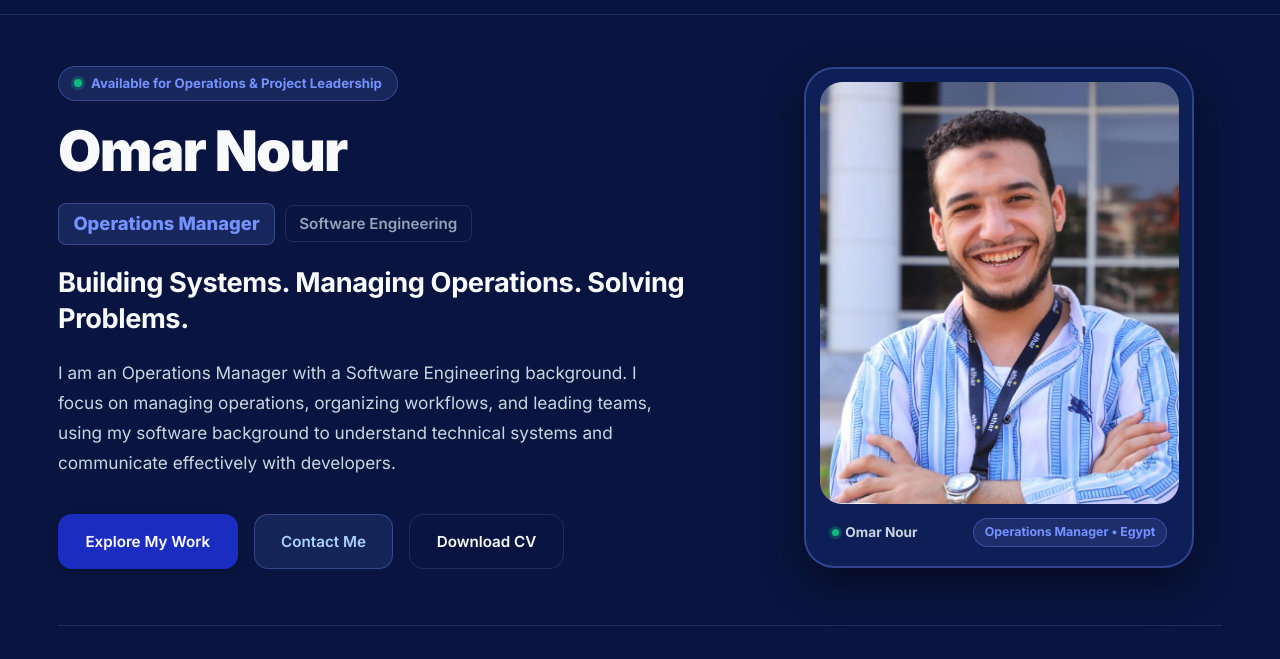
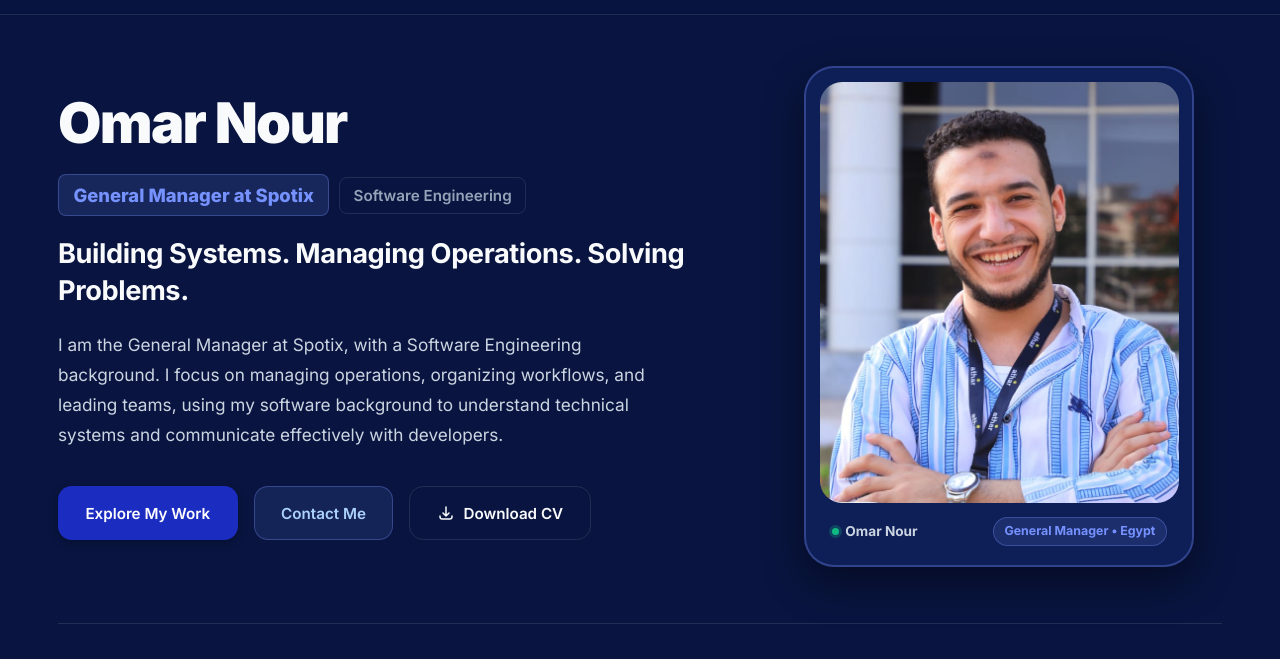
Before and after one commit to OmarNour9903/omar-nour-portfolio, a plain HTML site: page index.html in a window 1280 px wide. Shown: the part 62-721 px from the top of the page. Drawn offline with Linux system fonts and the light colour scheme.

Commit message:
Phase 1 fixes: CV file, General Manager title, compressed images
- Add CV PDF at assets/docs/Omar_Nour_CV.pdf and keep the download icon on the CV button
- Update title, meta, hero, footer and translations to "General Manager at Spotix"
- Remove the "Available for Operations & Project Leadership" hero badge
- Convert project screenshots to WebP (4.6MB -> ~116KB) and move images to assets/images
- Use an absolute og:image URL, add og:url and canonical
- Untrack .DS_Store and add .gitignore

Co-Authored-By: Claude Opus 5.5 <noreply@anthropic.com>
Claude-Session: https://claude.ai/code/session_01HxWEsyJeTGBkuv4W54FFRt

```diff
--- a/experience.html
+++ b/experience.html
@@ -6,20 +6,20 @@
   <meta name="viewport" content="width=device-width, initial-scale=1.0">
   <title data-i18n="experiencePageTitle">Experience | Omar Nour</title>
   <meta name="description"
-    content="Complete career history and professional experience timeline of Omar Nour — Operations Manager with a Software Engineering background.">
+    content="Complete career history and professional experience timeline of Omar Nour, General Manager at Spotix, with a Software Engineering background.">
   <meta name="keywords"
-    content="Omar Nour, Experience, Career Timeline, Operations Manager, General Manager, Project Management, Spotix, Porto Group, 4Geeks">
+    content="Omar Nour, Experience, Career Timeline, General Manager, Project Management, Spotix, Porto Group, 4Geeks">
   <meta name="author" content="Omar Nour">
 
   <!-- Open Graph / Social Media Meta -->
   <meta property="og:type" content="website">
   <meta property="og:title" content="Experience | Omar Nour">
   <meta property="og:description"
-    content="Complete career history and professional experience timeline of Omar Nour — Operations Manager with a Software Engineering background.">
-  <meta property="og:image" content="./IMG-20250920-WA0007.jpg">
+    content="Complete career history and professional experience timeline of Omar Nour, General Manager at Spotix, with a Software Engineering background.">
+  <meta property="og:image" content="https://omarnour9903.github.io/omar-nour-portfolio/assets/images/omar-nour.jpg">
 
   <!-- Favicon -->
-  <link rel="icon" type="image/jpeg" href="./IMG-20250920-WA0007.jpg">
+  <link rel="icon" type="image/jpeg" href="./assets/images/omar-nour.jpg">
 
   <!-- Immediate Theme & Direction Init -->
   <script>
@@ -424,7 +424,7 @@
       <div class="footer-info">
         <span class="footer-name">Omar Nour</span>
         <span class="footer-divider">•</span>
-        <span class="footer-role" data-i18n="footerRole">Operations Manager</span>
+        <span class="footer-role" data-i18n="footerRole">General Manager at Spotix</span>
       </div>
       <div class="footer-links">
         <a href="https://www.linkedin.com/in/omar-a-nour-52382b329/" target="_blank" rel="noopener noreferrer"
--- a/index.html
+++ b/index.html
@@ -4,22 +4,24 @@
 <head>
   <meta charset="UTF-8">
   <meta name="viewport" content="width=device-width, initial-scale=1.0">
-  <title data-i18n="homePageTitle">Omar Nour | Operations Manager & Software Background</title>
+  <title data-i18n="homePageTitle">Omar Nour | General Manager at Spotix</title>
   <meta name="description"
-    content="Personal portfolio of Omar Nour — Operations Manager with a Software Engineering background, building toward Technical Project Management.">
+    content="Omar Nour, General Manager at Spotix. Business operations and management, with a background in Management Information Systems and software development.">
   <meta name="keywords"
-    content="Omar Nour, Operations Manager, Software Engineering, Technical Project Manager, Business Operations, Systems, Egypt">
+    content="Omar Nour, General Manager, Spotix, Operations Management, Software Engineering, Technical Project Manager, Business Operations, Systems, Egypt">
   <meta name="author" content="Omar Nour">
 
   <!-- Open Graph / Social Media Meta -->
   <meta property="og:type" content="website">
-  <meta property="og:title" content="Omar Nour | Building Systems. Managing Operations. Solving Problems.">
+  <meta property="og:title" content="Omar Nour | General Manager at Spotix">
+  <meta property="og:url" content="https://omarnour9903.github.io/omar-nour-portfolio/">
+  <link rel="canonical" href="https://omarnour9903.github.io/omar-nour-portfolio/">
   <meta property="og:description"
-    content="Operations Manager with a Software Engineering background, building toward Technical Project Management.">
-  <meta property="og:image" content="./IMG-20250920-WA0007.jpg">
+    content="Omar Nour, General Manager at Spotix. Business operations and management, with a background in Management Information Systems and software development.">
+  <meta property="og:image" content="https://omarnour9903.github.io/omar-nour-portfolio/assets/images/omar-nour.jpg">
 
   <!-- Favicon -->
-  <link rel="icon" type="image/jpeg" href="./IMG-20250920-WA0007.jpg">
+  <link rel="icon" type="image/jpeg" href="./assets/images/omar-nour.jpg">
 
   <!-- Immediate Theme & Direction Init -->
   <script>
@@ -113,17 +115,12 @@
       <div class="hero-grid">
         <div class="hero-content">
           <!-- Availability Status -->
-          <div class="hero-status-pill">
-            <span class="status-pulse-dot"></span>
-            <span data-i18n="heroStatus">Available for Operations & Project Leadership</span>
-          </div>
-
           <div class="hero-title-group">
             <h1 class="hero-name" data-i18n="heroTitle">Omar Nour</h1>
           </div>
 
           <div class="hero-role-badges">
-            <span class="hero-role-primary" data-i18n="heroSubtitle">Operations Manager</span>
+            <span class="hero-role-primary" data-i18n="heroSubtitle">General Manager at Spotix</span>
             <span class="hero-role-tech" data-i18n="heroBadgeTech">Software Engineering Background</span>
           </div>
 
@@ -131,7 +128,7 @@
           </h2>
 
           <p class="hero-paragraph" data-i18n="heroParagraph">
-            I am an Operations Manager with a Software Engineering background. I focus on managing operations,
+            I am the General Manager at Spotix, with a Software Engineering background. I focus on managing operations,
             organizing workflows, and leading teams, using my software background to understand technical systems and
             communicate effectively with developers.
           </p>
@@ -139,12 +136,12 @@
           <div class="hero-ctas">
             <a href="projects.html" class="btn btn-primary" data-i18n="btnExplore">Explore My Work</a>
             <a href="#contact" class="btn btn-secondary" data-i18n="btnContact">Contact Me</a>
-            <a href="assets/docs/Omar_Nour_CV.pdf" download class="btn btn-outline" data-i18n="btnCV">
+            <a href="assets/docs/Omar_Nour_CV.pdf" download class="btn btn-outline">
               <svg width="18" height="18" fill="none" stroke="currentColor" viewBox="0 0 24 24">
                 <path stroke-linecap="round" stroke-linejoin="round" stroke-width="2"
                   d="M4 16v1a3 3 0 003 3h10a3 3 0 003-3v-1m-4-4l-4 4m0 0l-4-4m4 4V4" />
               </svg>
-              <span>Download CV</span>
+              <span data-i18n="btnCV">Download CV</span>
             </a>
           </div>
         </div>
@@ -152,14 +149,14 @@
         <div class="hero-image-wrapper">
           <div class="hero-portrait-card">
             <div class="hero-portrait-container">
-              <img src="IMG-20250920-WA0007.jpg" alt="Omar Nour — Operations Manager" class="hero-portrait-img">
+              <img src="assets/images/omar-nour.jpg" alt="Omar Nour, General Manager at Spotix" class="hero-portrait-img">
             </div>
             <div class="hero-portrait-footer">
               <span class="hero-portrait-meta">
                 <span class="status-pulse-dot" style="width: 7px; height: 7px;"></span>
                 <span>Omar Nour</span>
               </span>
-              <span class="hero-portrait-badge" data-i18n="heroPhotoBadge">Operations Manager • Egypt</span>
+              <span class="hero-portrait-badge" data-i18n="heroPhotoBadge">General Manager • Egypt</span>
             </div>
           </div>
         </div>
@@ -194,7 +191,7 @@
     <div class="container">
       <div class="section-header">
         <h2 data-i18n="aboutSectionTitle">About Me</h2>
-        <p class="section-subtitle" data-i18n="aboutTagline">Operations Manager with a Software Engineering background,
+        <p class="section-subtitle" data-i18n="aboutTagline">General Manager at Spotix with a Software Engineering background,
           building toward Technical Project Management</p>
       </div>
 
@@ -234,7 +231,7 @@
               <span class="story-num">03</span>
               <div class="story-body">
                 <p data-i18n="aboutP3">
-                  I am currently growing as an Operations Manager while developing stronger Project Management
+                  I am currently growing as a General Manager while developing stronger Project Management
                   knowledge. My
                   long-term direction is Technical Project Management—where I can understand business needs, communicate
                   with
@@ -661,7 +658,7 @@
       <div class="footer-info">
         <span class="footer-name">Omar Nour</span>
         <span class="footer-divider">•</span>
-        <span class="footer-role" data-i18n="footerRole">Operations Manager</span>
+        <span class="footer-role" data-i18n="footerRole">General Manager at Spotix</span>
       </div>
       <div class="footer-links">
         <a href="https://www.linkedin.com/in/omar-a-nour-52382b329/" target="_blank" rel="noopener noreferrer"
--- a/js/main.js
+++ b/js/main.js
@@ -1,6 +1,6 @@
 /**
  * Omar Nour — Personal Professional Portfolio
- * Core Positioning: Operations Manager with a Software Engineering Background,
+ * Core Positioning: General Manager at Spotix with a Software Engineering Background,
  * building toward Technical Project Management.
  */
 
@@ -19,15 +19,14 @@ const translations = {
 
     // Hero Section
     heroTitle: "Omar Nour",
-    heroSubtitle: "Operations Manager",
+    heroSubtitle: "General Manager at Spotix",
     heroBadgeTech: "Software Engineering",
     heroHeadline: "Building Systems. Managing Operations. Solving Problems.",
-    heroParagraph: "I am an Operations Manager with a Software Engineering background. I focus on managing operations, organizing workflows, and leading teams, using my software background to understand technical systems and communicate effectively with developers.",
+    heroParagraph: "I am the General Manager at Spotix, with a Software Engineering background. I focus on managing operations, organizing workflows, and leading teams, using my software background to understand technical systems and communicate effectively with developers.",
     btnExplore: "Explore My Work",
     btnContact: "Contact Me",
     btnCV: "Download CV",
-    heroStatus: "Available for Operations & Project Leadership",
-    heroPhotoBadge: "Operations Manager • Egypt",
+    heroPhotoBadge: "General Manager • Egypt",
     heroSnapshotFocus: "Operations Management",
     heroSnapshotFocusLabel: "Primary Practice",
     heroSnapshotTech: "Software Engineering",
@@ -39,11 +38,11 @@ const translations = {
 
     // About Me Section
     aboutSectionTitle: "About Me",
-    aboutTagline: "Operations Manager with a Software Engineering background, building toward Technical Project Management",
+    aboutTagline: "General Manager at Spotix with a Software Engineering background, building toward Technical Project Management",
     aboutQuote: "“Operations succeed when systems are clear, teams are empowered, and technology eliminates friction.”",
     aboutP1: "I work primarily in Operations Management. Over time, I built practical experience across managing operations, teams, logistics, sales operations, process development, business management, and software development.",
     aboutP2: "My software engineering background gives me an understanding of how code is written, how software projects are built, and how technical teams operate. This helps me bridge daily business execution with technical requirements.",
-    aboutP3: "I am currently growing as an Operations Manager while developing stronger Project Management knowledge. My long-term direction is Technical Project Management—where I can understand business needs, communicate with developers, and help manage project execution from requirements to delivery.",
+    aboutP3: "I am currently growing as a General Manager while developing stronger Project Management knowledge. My long-term direction is Technical Project Management—where I can understand business needs, communicate with developers, and help manage project execution from requirements to delivery.",
     aboutBadge1Title: "Primary Focus",
     aboutBadge1Val: "Operations Management",
     aboutBadge2Title: "Technical Background",
@@ -320,10 +319,10 @@ const translations = {
     contactLocationVal: "Egypt",
     contactSocialsLabel: "Links",
 
-    footerRole: "Operations Manager",
+    footerRole: "General Manager at Spotix",
     footerRights: "Omar Nour. All rights reserved.",
     whatsappAria: "Chat on WhatsApp",
-    homePageTitle: "Omar Nour | Operations Manager & Software Background",
+    homePageTitle: "Omar Nour | General Manager at Spotix",
     projectsPageTitle: "Projects | Omar Nour",
     experiencePageTitle: "Experience | Omar Nour"
   },
@@ -342,15 +341,14 @@ const translations = {
 
     // Hero Section
     heroTitle: "عمر نور",
-    heroSubtitle: "إداري عمليات (Operations Manager)",
+    heroSubtitle: "المدير العام في Spotix",
     heroBadgeTech: "خلفية في هندسة البرمجيات",
     heroHeadline: "بناء الأنظمة. إدارة العمليات. حل المشكلات.",
-    heroParagraph: "أنا إداري عمليات بخلفية في هندسة البرمجيات. أركز على إدارة العمليات وتنظيم مسارات العمل وقيادة الفرق، مستفيداً من خلفيتي البرمجية لفهم الأنظمة التقنية والتواصل الفعّال مع المطورين.",
+    heroParagraph: "أنا المدير العام في Spotix، بخلفية في هندسة البرمجيات. أركز على إدارة العمليات وتنظيم مسارات العمل وقيادة الفرق، مستفيداً من خلفيتي البرمجية لفهم الأنظمة التقنية والتواصل الفعّال مع المطورين.",
     btnExplore: "استكشف أعمالي",
     btnContact: "تواصل معي",
     btnCV: "تحميل السيرة الذاتية",
-    heroStatus: "متاح لقيادة العمليات والمشروعات التقنية",
-    heroPhotoBadge: "إداري عمليات • مصر",
+    heroPhotoBadge: "مدير عام • مصر",
     heroSnapshotFocus: "إدارة العمليات",
     heroSnapshotFocusLabel: "المجال الأساسي",
     heroSnapshotTech: "هندسة البرمجيات",
@@ -362,11 +360,11 @@ const translations = {
 
     // About Me Section
     aboutSectionTitle: "عن عمر نور",
-    aboutTagline: "إداري عمليات بخلفية في هندسة البرمجيات، يتطور نحو إدارة المشروعات التقنية",
+    aboutTagline: "المدير العام في Spotix بخلفية في هندسة البرمجيات، يتطور نحو إدارة المشروعات التقنية",
     aboutQuote: "«تنجح العمليات عندما تكون الأنظمة واضحة، وفرق العمل مُمكَّنة، وتعمل التكنولوجيا على إزالة العوائق.»",
     aboutP1: "أعمل بشكل أساسي في مجال إدارة العمليات (Operations Management). بنيت خبرتي العملية عبر إدارة العمليات، الأفراد، اللوجستيات، عمليات المبيعات، تطوير الإجراءات، إدارة الأعمال، وتطوير البرمجيات.",
     aboutP2: "تمنحني خلفيتي في هندسة البرمجيات فهماً حقيقياً لكيفية كتابة الكود وبناء المشاريع البرمجية وطبيعة عمل الفرق التقنية. يساعدني ذلك في الربط بين التنفيذ التشغيلي اليومي والمتطلبات التقنية.",
-    aboutP3: "أعمل حالياً على النمو كـ Operations Manager بالتوازي مع تطوير معرفتي بإدارة المشروعات. توجّهي المستقبلي هو إدارة المشروعات التقنية (Technical Project Management)—حيث يمكنني فهم متطلبات الأعمال، والتواصل مع المطورين، ومتابعة تنفيذ المشروعات من مرحلة المتطلبات حتى التسليم.",
+    aboutP3: "أعمل حالياً على النمو كمدير عام بالتوازي مع تطوير معرفتي بإدارة المشروعات. توجّهي المستقبلي هو إدارة المشروعات التقنية (Technical Project Management)—حيث يمكنني فهم متطلبات الأعمال، والتواصل مع المطورين، ومتابعة تنفيذ المشروعات من مرحلة المتطلبات حتى التسليم.",
     aboutBadge1Title: "التركيز الحالي",
     aboutBadge1Val: "إدارة العمليات (Operations)",
     aboutBadge2Title: "الخلفية التقنية",
@@ -643,10 +641,10 @@ const translations = {
     contactLocationVal: "مصر",
     contactSocialsLabel: "المنصات والروابط",
 
-    footerRole: "إداري عمليات (Operations Manager)",
+    footerRole: "المدير العام في Spotix",
     footerRights: "عمر نور. جميع الحقوق محفوظة.",
     whatsappAria: "تواصل عبر واتساب",
-    homePageTitle: "عمر نور | إداري عمليات (Operations Manager)",
+    homePageTitle: "عمر نور | المدير العام في Spotix",
     projectsPageTitle: "المشاريع | عمر نور",
     experiencePageTitle: "الخبرات المهنية | عمر نور"
   }
@@ -775,8 +773,8 @@ function setLanguage(lang) {
         titleEl.textContent = lang === "ar" ? "الخبرات المهنية | عمر نور" : "Experience | Omar Nour";
       } else {
         titleEl.textContent = lang === "ar"
-          ? "عمر نور | إداري عمليات (Operations Manager)"
-          : "Omar Nour | Operations Manager & Software Background";
+          ? "عمر نور | المدير العام في Spotix"
+          : "Omar Nour | General Manager at Spotix";
       }
     }
   }
```
Also changed, not shown: projects.html (+6 -6 lines), assets/images/ac-calculator.webp (added), assets/images/dr-elshawaf-website.webp (added), assets/images/omar-nour.jpg (renamed from IMG-20250920-WA0007.jpg), assets/images/simah-website.webp (added), system Air conditioning efficiency calculator.png (deleted), website simah.png (deleted), 4 other files.
